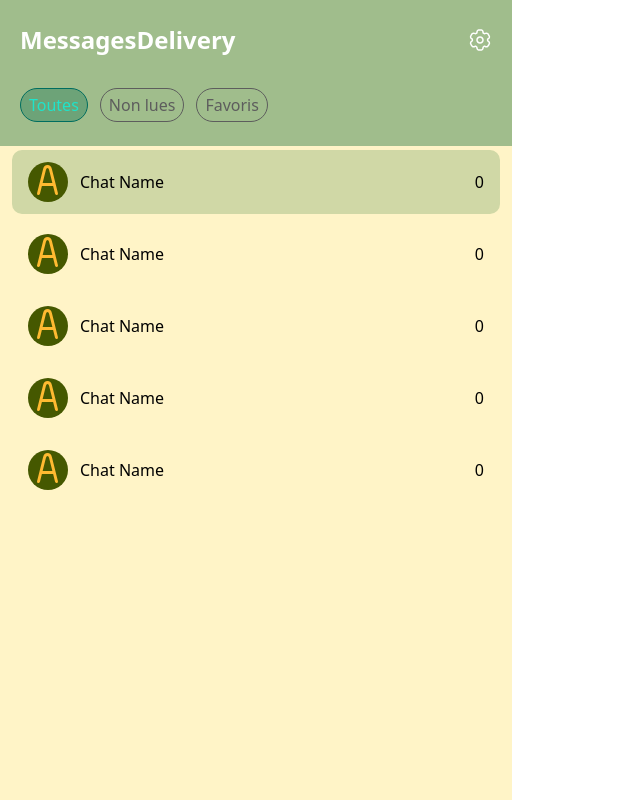
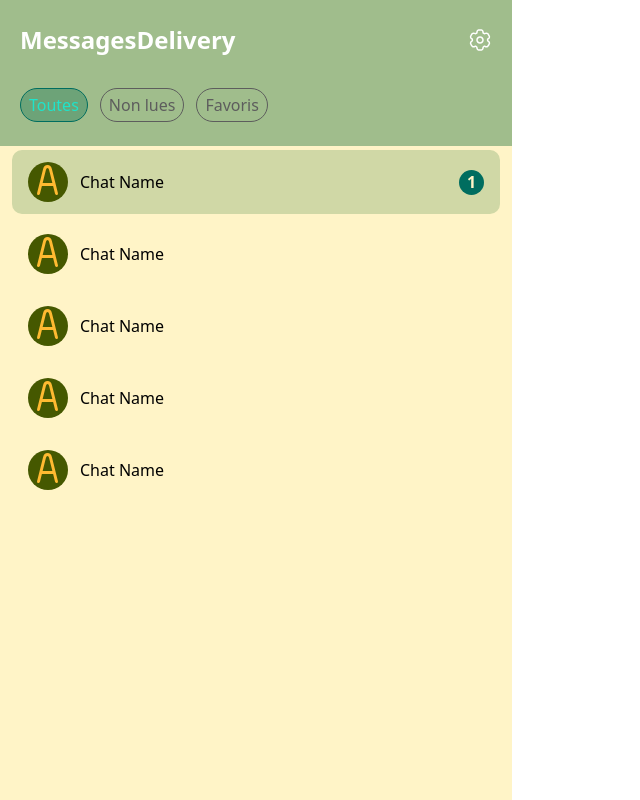
Before and after one commit to TBoisse/MessagesDelivery, a FastAPI app: page / in a window 1280 px wide. Shown: the whole page, without its empty margins (0-640 px from the left). Run offline with FastAPI, Linux system fonts and the light colour scheme; some libraries are stand-ins or nearby versions.

Commit message:
Unseen icons

```diff
--- a/front/static/css/index.css
+++ b/front/static/css/index.css
@@ -29,13 +29,29 @@
     background-color: var(--guideline-2);
 }
 
-.chat-containers > div > div > div{
+.chat-containers > div > div > div:nth-child(1){
     display: flex;
     align-items: center;
     gap: 12px;
     transition: background 0.2s;
 }
 
+.chat-containers > div > div > div:nth-child(2){
+    display: none;
+    width: 25px;
+    height: 25px;
+    border-radius: 50%;
+    font-weight: 600;
+    text-align: center;
+    vertical-align: middle;
+}
+
+.chat-containers > div > div > div:nth-child(2).unseen{
+    display: block;
+    background-color: var(--guideline-6);
+    color: var(--guideline-1);
+}
+
 .chat-containers > div:hover > div{
     background-color: var(--guideline-2);
 }
--- a/front/templates/index.html
+++ b/front/templates/index.html
@@ -32,7 +32,7 @@
                             <img class="w-10" src="/static/image/letters/letter-a.svg" alt="chat icon">
                             <p>Chat Name</p>
                         </div>
-                        <div>0</div>
+                        <div class="unseen">1</div>
                     </div>
                 </div>
                 <div>
```
